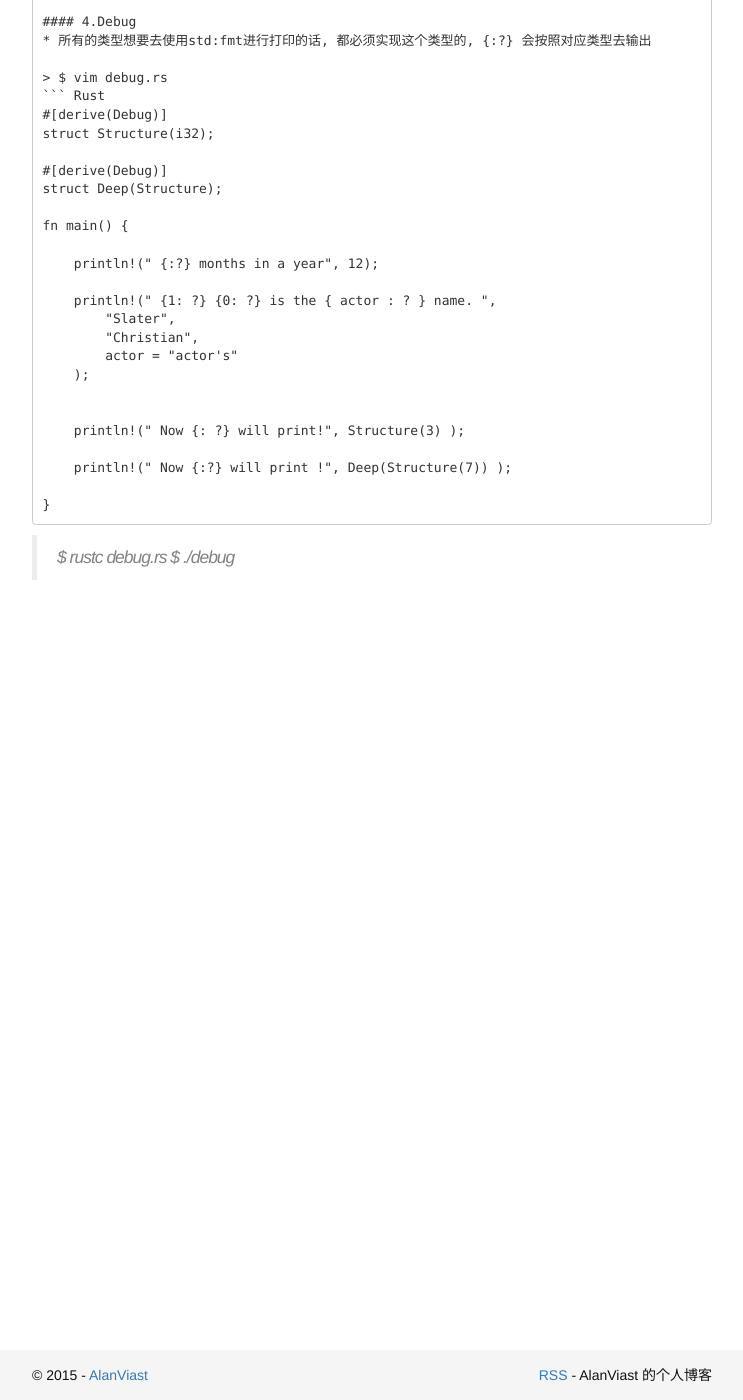
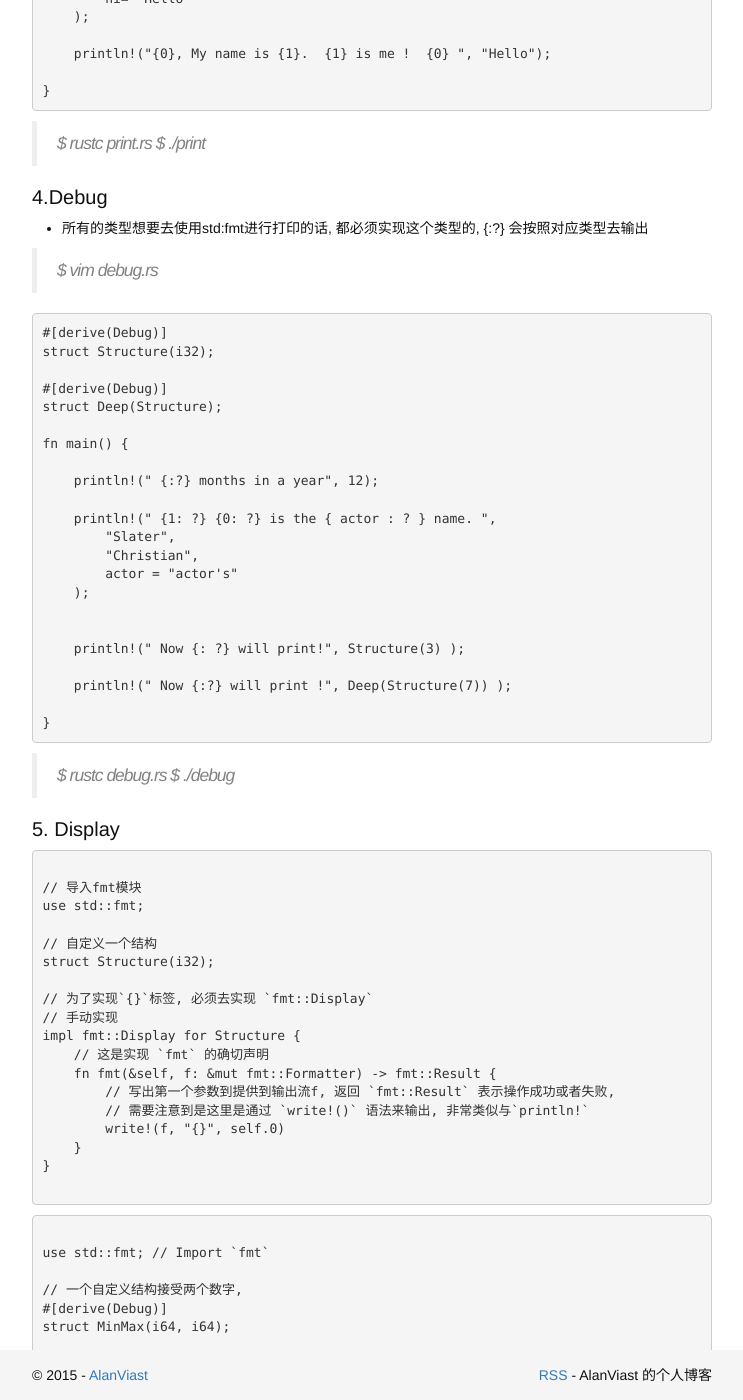
Before and after one commit to AlanViast/alanviast.github.io, a Jekyll site: the page built from _posts/2015-05-19-Rust-lang.md, in a window 1280 px wide and 1400 px high, scrolled down 1129 px. Shown: the whole window, without its empty margins (268-1011 px from the left). Built offline with Jekyll 4.4.1, drawn with Linux system fonts in a browser that asks for light colours; Markdown is read by kramdown in place of the engine named in the settings; some of the changed text lies outside the part shown.

Commit message:
更新Rust Example

````diff
--- a/_posts/2015-05-19-Rust-lang.md
+++ b/_posts/2015-05-19-Rust-lang.md
@@ -39,7 +39,9 @@
 * format! : 返回一个格式化后的字符串
 * print! : 和 format! 相同, 但是会输出到控制台
 * println! : 和 print! 一样, 但是会输出到新的一行
+
 > $ vim print.rs
+
 ```Rust
 fn main() {
     // `{}`默认会按顺序格式化对应的数据
@@ -57,6 +59,7 @@
 
 }
 ```
+
 > $ rustc print.rs
 > $ ./print
 
@@ -64,6 +67,7 @@
 * 所有的类型想要去使用std:fmt进行打印的话, 都必须实现这个类型的, {:?} 会按照对应类型去输出
 
 > $ vim debug.rs
+
 ``` Rust
 #[derive(Debug)]
 struct Structure(i32);
@@ -88,5 +92,93 @@
 
 }
 ```
+
 > $ rustc debug.rs
 > $ ./debug
+
+#### 5. Display
+
+```Rust
+
+// 导入fmt模块
+use std::fmt;
+
+// 自定义一个结构
+struct Structure(i32);
+
+// 为了实现`{}`标签, 必须去实现 `fmt::Display`
+// 手动实现
+impl fmt::Display for Structure {
+    // 这是实现 `fmt` 的确切声明
+    fn fmt(&self, f: &mut fmt::Formatter) -> fmt::Result {
+        // 写出第一个参数到提供到输出流f, 返回 `fmt::Result` 表示操作成功或者失败,
+        // 需要注意到是这里是通过 `write!()` 语法来输出, 非常类似与`println!`
+        write!(f, "{}", self.0)
+    }
+}
+
+```
+
+```Rust
+
+use std::fmt; // Import `fmt`
+
+// 一个自定义结构接受两个数字,
+#[derive(Debug)]
+struct MinMax(i64, i64);
+
+// MinMax 实现 `fmt::Display` 方法
+impl fmt::Display for MinMax {
+    fn fmt(&self, f: &mut fmt::Formatter) -> fmt::Result {
+        // 使用 `self.number` 去指定接受到的参数
+        write!(f, "({}, {})", self.0, self.1)
+    }
+}
+
+// 自定义一个有名字到参数自定义类型
+#[derive(Debug)]
+struct Point2 {
+    x: f64,
+    y: f64,
+}
+
+// 同样, Point2也去实现 `fmt::Display`
+impl fmt::Display for Point2 {
+    fn fmt(&self, f: &mut fmt::Formatter) -> fmt::Result {
+        // 使用 `x` 和 `y` 做标识
+        write!(f, "x: {}, y: {}", self.x, self.y)
+    }
+}
+
+fn main() {
+    // 使用let 定义一个对象
+    let minmax = MinMax(0, 14);
+
+    println!("Compare structures:");
+    println!("Display: {}", minmax);
+    // 输出 Display: (0, 14)
+    println!("Debug: {:?}", minmax);
+    // 输出 Debug: MinMax(0, 14), 可见使用`{:?}`会把参数的类型一起输出
+
+    let big_range =   MinMax(-300, 300);
+    let small_range = MinMax(-3, 3);
+
+    println!("The big range is {big} and the small is {small}",
+             small = small_range,
+             big = big_range);
+
+    let point = Point2 { x: 3.3, y: 7.2 };
+
+    println!("Compare points:");
+    println!("Display: {}", point);
+    // 输出 Display: x: 3.3, y: 7.2
+    println!("Debug: {:?}", point);
+    // 输出 Debug: Point2 { x: 3.3, y: 7.2 }, 所以如果参数有名字到话, 会将名字和值成对显示出来
+
+    println!("{:b}?", point)
+    // Error. Both `Debug` and `Display` were implemented but `{:b}`
+    // requires `fmt::Binary` to be implemented. This will not work.
+    // println!("What does Point2D look like in binary: {:b}?", point);
+}
+
+```
````
